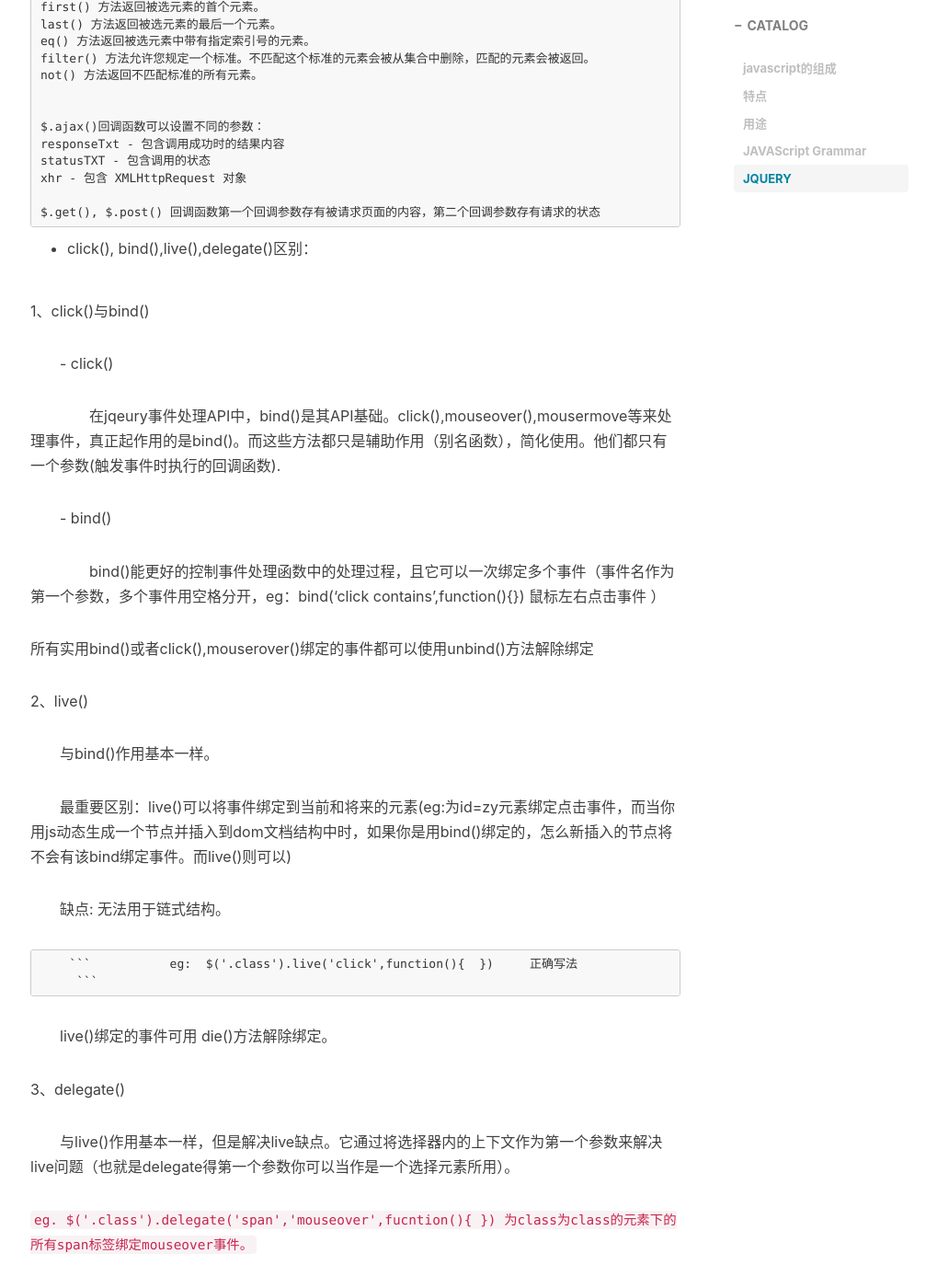
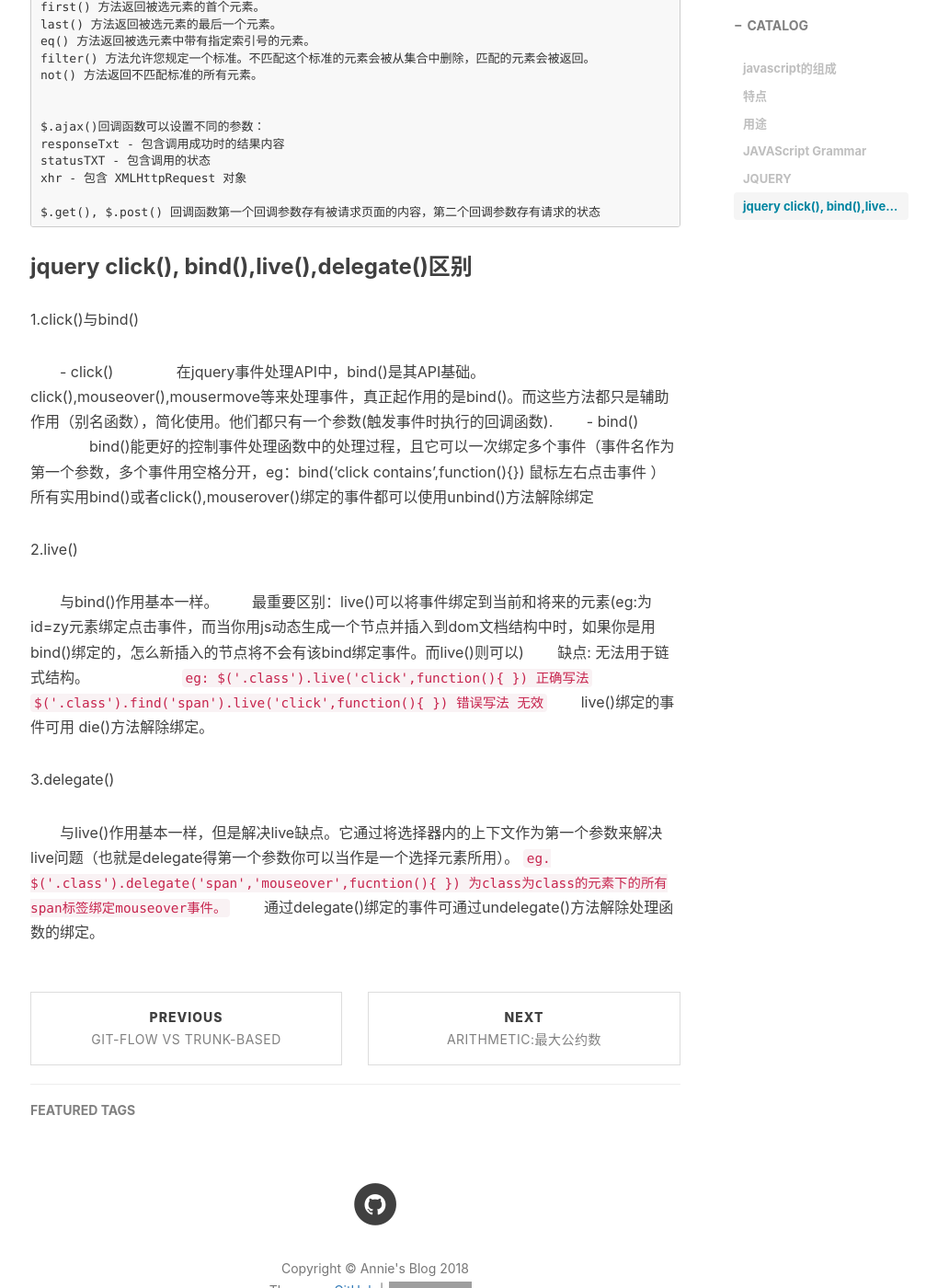
Before and after one commit to dongjx/dongjx.github.io, a Jekyll site: the page built from _posts/2017-05-09-初学javascript笔记.md, in a window 1280 px wide and 1400 px high, scrolled down 3909 px. Shown: the whole window at 92% size, without its empty margins (232-1239 px from the left). Built offline with Jekyll 4.4.1, drawn with Linux system fonts in a browser that asks for light colours; nearby versions of some CDN libraries; comment, search, counter and statistics services are not loaded; grey boxes are pictures that could not be loaded.

Commit message:
Update 2017-05-09-初学javascript笔记.md

````diff
--- a/_posts/2017-05-09-初学javascript笔记.md
+++ b/_posts/2017-05-09-初学javascript笔记.md
@@ -206,39 +206,27 @@ $.get(), $.post() 回调函数第一个回调参数存有被请求页面的内
 ```
 
 
-* click(), bind(),live(),delegate()区别：
+### jquery click(), bind(),live(),delegate()区别
 
-1、click()与bind()
+1.click()与bind()
 
 　　- click()
-
-　　　　在jqeury事件处理API中，bind()是其API基础。click(),mouseover(),mousermove等来处理事件，真正起作用的是bind()。而这些方法都只是辅助作用（别名函数），简化使用。他们都只有一个参数(触发事件时执行的回调函数).
-
+　　　　在jquery事件处理API中，bind()是其API基础。click(),mouseover(),mousermove等来处理事件，真正起作用的是bind()。而这些方法都只是辅助作用（别名函数），简化使用。他们都只有一个参数(触发事件时执行的回调函数).
 　　- bind()
-
 　　　　bind()能更好的控制事件处理函数中的处理过程，且它可以一次绑定多个事件（事件名作为第一个参数，多个事件用空格分开，eg：bind('click contains',function(){})  鼠标左右点击事件 ）
-
 所有实用bind()或者click(),mouserover()绑定的事件都可以使用unbind()方法解除绑定
 
-2、live()
+2.live()
 
 　　与bind()作用基本一样。
-
 　　最重要区别：live()可以将事件绑定到当前和将来的元素(eg:为id=zy元素绑定点击事件，而当你用js动态生成一个节点并插入到dom文档结构中时，如果你是用bind()绑定的，怎么新插入的节点将不会有该bind绑定事件。而live()则可以)
-
 　　缺点: 无法用于链式结构。
-
-        ```
-　　　　　　eg:  $('.class').live('click',function(){  })     正确写法
-　　　　　　　　 $('.class').find('span').live('click',function(){  })   错误写法  无效
-         ```
-
+　　　　　　`eg:  $('.class').live('click',function(){  })     正确写法`
+　　　　　　　　 `$('.class').find('span').live('click',function(){  })   错误写法  无效`
 　　live()绑定的事件可用 die()方法解除绑定。
 
-3、delegate()
+3.delegate()
 
 　　与live()作用基本一样，但是解决live缺点。它通过将选择器内的上下文作为第一个参数来解决live问题（也就是delegate得第一个参数你可以当作是一个选择元素所用）。
-
 `eg. $('.class').delegate('span','mouseover',fucntion(){  })    为class为class的元素下的所有span标签绑定mouseover事件。`
-
 　　通过delegate()绑定的事件可通过undelegate()方法解除处理函数的绑定。
````
